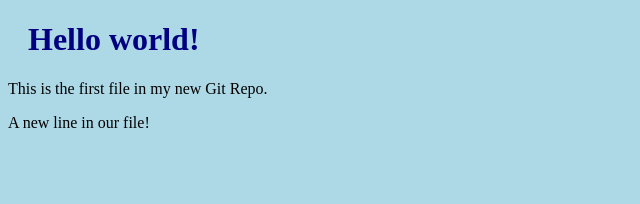
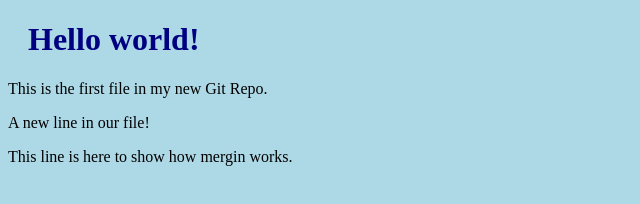
Before and after one commit to JohnCWood/hello-world, a plain HTML site: page index.html in a window 1280 px wide. Shown: the whole page, without its empty margins (0-640 px from the left). Drawn offline with Linux system fonts and the light colour scheme.

Commit message:
updated index.html with emergency fix

```diff
--- a/index.html
+++ b/index.html
@@ -9,6 +9,7 @@
 <h1>Hello world!</h1>
 <p>This is the first file in my new Git Repo.</p>
 <p>A new line in our file!</p>
+<p>This line is here to show how mergin works.</p>
 
 </body>
 </html>
```
